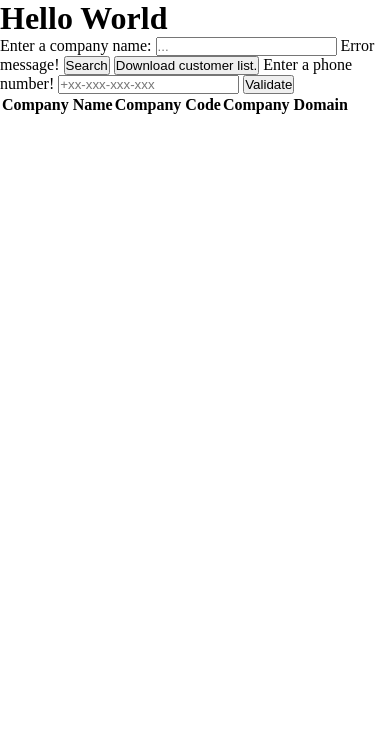
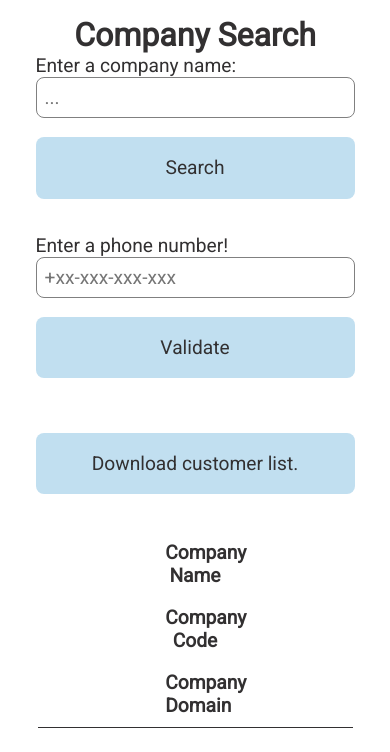
Before and after one commit to Pio-Bar/CompanySearch, a plain HTML site: page index.html in a window 390 px wide. Drawn offline with Linux system fonts and the light colour scheme.

Commit message:
added custom styles

```diff
--- a/app.js
+++ b/app.js
@@ -4,19 +4,22 @@ const validateBtn = document.getElementById("validateBtn");
 const searchBtn = document.getElementById("searchBtn");
 const downloadBtn = document.getElementById("download");
 const resultsTable = document.getElementById("results");
-const errorMsg = document.getElementById("error")
+const errorMsg = document.getElementById("error");
 
 let companies = [];
 let customers = [];
 
 //Fetch data and save as a variable.
-fetch("./companies.json")
-  .then((res) => res.json())
-  .then((data) => (companies = data));
-
-fetch("./customers.json")
-  .then((res) => res.json())
-  .then((data) => (customers = data));
+const getData = async () => {
+  const companiesResponse = await fetch("./companies.json");
+  const companiesData = await companiesResponse.json();
+  companies = companiesData;
+  const customersResponse = await fetch("./customers.json");
+  const customersData = await customersResponse.json();
+  customers = customersData;
+  console.log('app ready!');
+};
+getData()
 
 //Returns an array with company names matching the query.
 function search(objects, query) {
@@ -72,11 +75,11 @@ function showError(bool, element, name) {
   if (bool) {
     element.classList.replace("hidden", "valid");
     element.classList.replace("invalid", "valid");
-    element.innerText = `This ${name} is valid!`
+    element.innerText = `This ${name} is valid!`;
   } else {
     element.classList.replace("hidden", "invalid");
     element.classList.replace("valid", "invalid");
-    element.innerText = `Please, enter a proper ${name}!`
+    element.innerText = `Please, enter a proper ${name}!`;
   }
 }
 
@@ -94,7 +97,7 @@ downloadBtn.addEventListener("click", () => {
 });
 
 validateBtn.addEventListener("click", () => {
-  showError(phoneInput.checkValidity(), errorMsg, 'phone number')
+  showError(phoneInput.checkValidity(), errorMsg, "phone number");
   if (phoneInput.checkValidity()) {
     console.log("valid");
   } else {
--- a/index.html
+++ b/index.html
@@ -8,12 +8,14 @@
     <link rel="stylesheet" href="./style.css" />
   </head>
   <body>
-    <h1>Hello World</h1>
+    <div class="container">
+      <h1>Company Search</h1>
+      <div class="section">
         <label for="companyName">Enter a company name:</label>
         <input type="text" id="companyInput" placeholder="..." />
-    <span>Error message!</span>
         <button id="searchBtn">Search</button>
-    <button id="download" href="#">Download customer list.</button>
+      </div>
+      <div class="section">
         <label for="phoneInput">Enter a phone number!</label>
         <input
           type="tel"
@@ -22,8 +24,12 @@
           placeholder="+xx-xxx-xxx-xxx"
           required
         />
-    <span class='hidden' id="error">Error message!</span>
+        <span class="hidden" id="error">Error message!</span>
         <button id="validateBtn">Validate</button>
+      </div>
+      <div class="section">
+        <button id="download" href="#">Download customer list.</button>
+      </div>
       <table id="results">
         <tr>
           <th>Company Name</th>
@@ -31,6 +37,7 @@
           <th>Company Domain</th>
         </tr>
       </table>
+    </div>
     <script src="./app.js"></script>
   </body>
 </html>
--- a/style.css
+++ b/style.css
@@ -1,14 +1,88 @@
-*{
-    margin: 0;
-    padding: 0;
-    box-sizing: border-box;
+@import url("https://fonts.googleapis.com/css2?family=Roboto&display=swap");
+* {
+  margin: 0;
+  padding: 0;
+  box-sizing: border-box;
+  font-family: "Roboto", sans-serif;
+  color: #323031;
 }
-.hidden{
-    display: none;
+
+.container {
+  width: 90vw;
+  margin: auto;
+  padding: 1em;
+  display: flex;
+  flex-direction: column;
+  align-items: center;
 }
-.valid{
-    color: green;
+
+.section {
+  width: 100%;
+  max-width: 400px;
+  margin-bottom: 1em;
+  display: flex;
+  flex-direction: column;
 }
-.invalid{
-    color: red;
+
+input {
+  border: 1px solid grey;
+  border-radius: 8px;
+  padding: 8px;
+  font-size: 1.2em;
 }
+
+label {
+  font-size: 1.2em;
+}
+
+button {
+  background-color: #c1dff0;
+  cursor: pointer;
+  border: none;
+  border-radius: 8px;
+  font-size: 1.2em;
+  margin: 1em 0;
+  padding: 1em;
+}
+button:hover {
+  background-color: #88ccf1;
+}
+
+table {
+  width: 100%;
+}
+tr {
+  border-bottom: 1px solid #323031;
+  width: 100%;
+}
+
+th {
+  font-size: 1.2em;
+}
+th,
+td {
+  padding: 0.5em;
+  width: 25%;
+}
+
+.hidden {
+  display: none;
+}
+.valid {
+  color: #3e885b;
+}
+.invalid {
+  color: #dc493a;
+}
+
+@media (max-width: 750px) {
+  tr {
+    display: flex;
+    flex-direction: column;
+    align-items: center;
+  }
+  td {
+    text-align: center;
+    width: 100%;
+  }
+}
```
Lines whose indentation alone changed are shown as unchanged.
